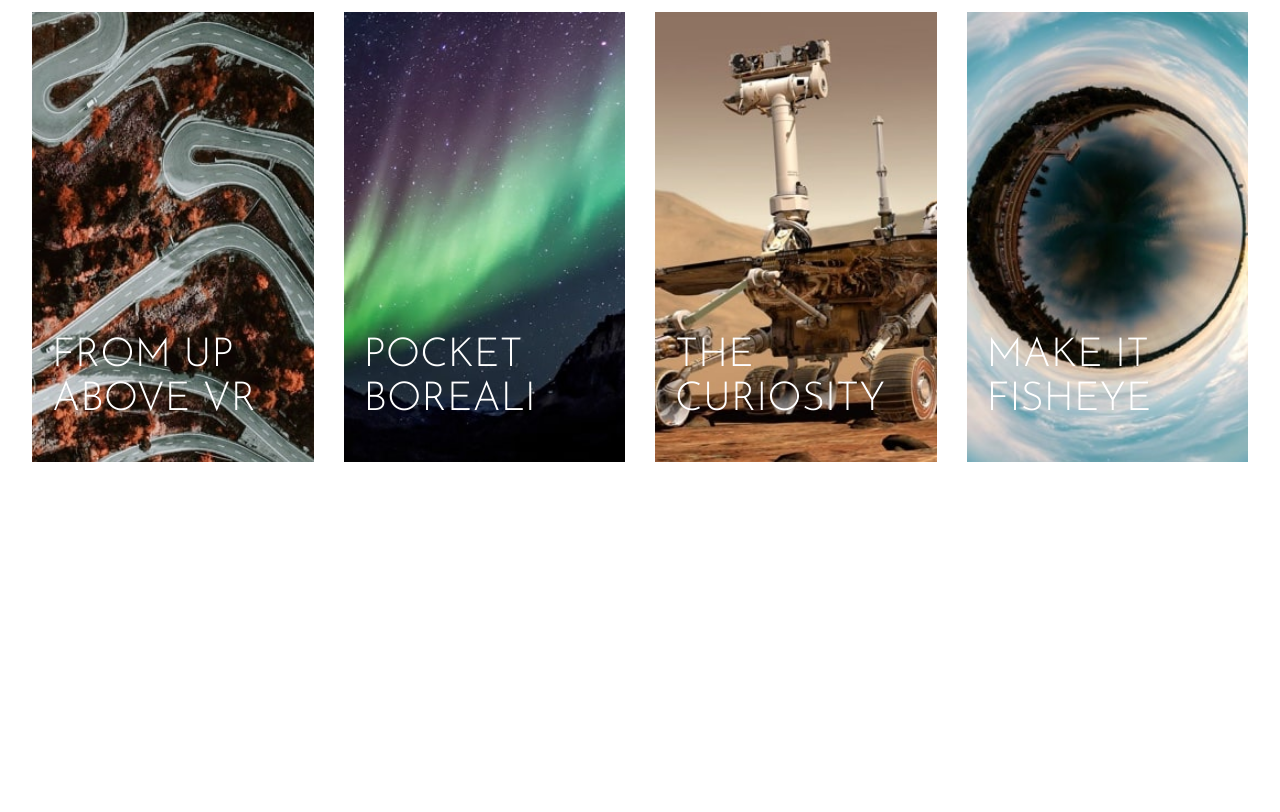
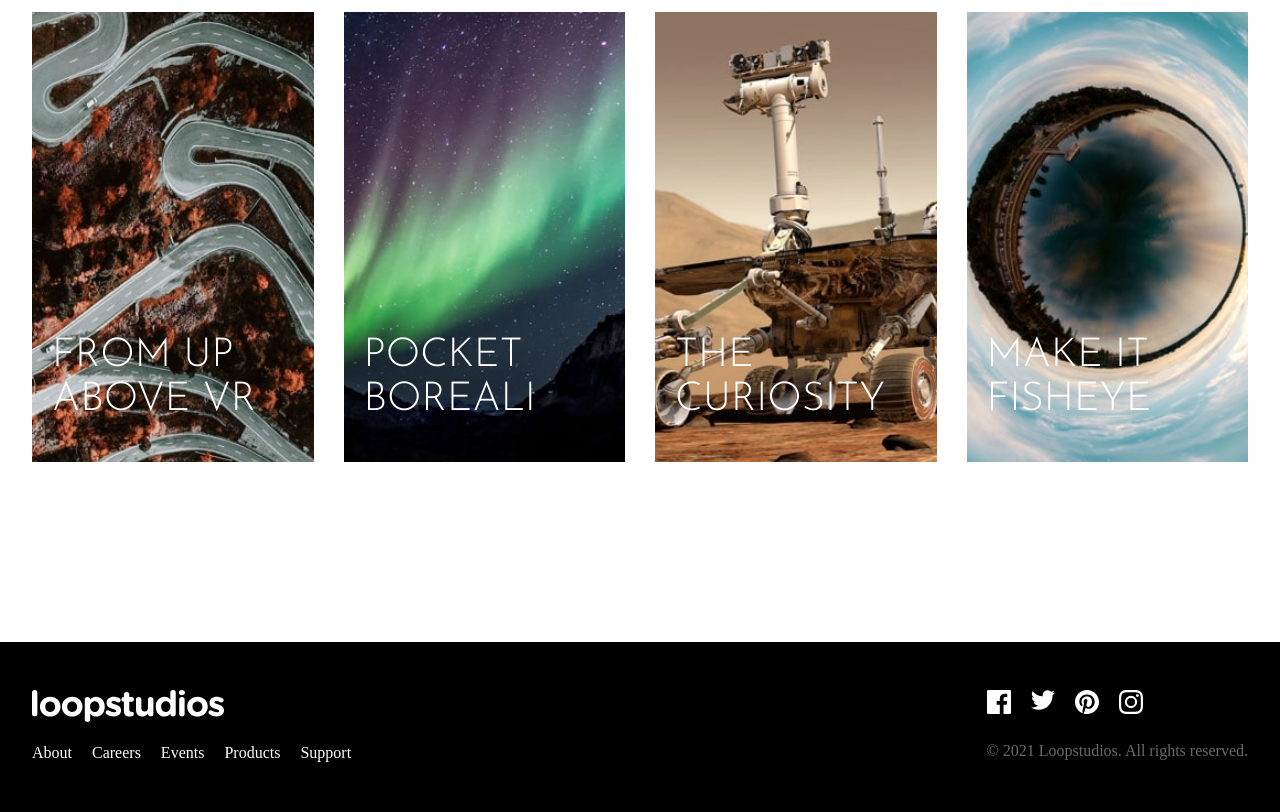
Before and after one commit to michel-amorim/LoopStudio, a plain HTML site: page index.html in a window 1280 px wide. Shown: the part 2033-2845 px from the top of the page. Before the commit the page ends 2495 px from the top, so only its background shows below. Drawn offline with Linux system fonts and the light colour scheme.

Commit message:
feat: footer dektop

```diff
--- a/index.html
+++ b/index.html
@@ -130,6 +130,52 @@
         </ul>
       </nav>
     </section>
+
+    <footer>
+      <div class="container-footer">
+        <div class="footer-colomns">
+          <div class="logo-footer">
+            <img src="/src/assets/images/logo.svg" alt="loopstudios" />
+          </div>
+          <nav>
+            <ul class="nav-flex-footer">
+              <li><a href="#">About</a></li>
+              <li><a href="#">Careers</a></li>
+              <li><a href="#">Events</a></li>
+              <li><a href="#">Products</a></li>
+              <li><a href="#">Support</a></li>
+            </ul>
+          </nav>
+        </div>
+
+        <div class="footer-colomns">
+          <nav>
+            <ul class="nav-flex-footer">
+              <li class="rede-icon-facebook">
+                <a> <img src="/src/assets/icons/icon-facebook.svg" /> </a>
+              </li>
+              <li class="rede-icon-twitter">
+                <a>
+                  <img src="/src/assets/icons/icon-twitter.svg" />
+                </a>
+              </li>
+              <li class="rede-icon-pinterest">
+                <a>
+                  <img src="/src/assets/icons/icon-pinterest.svg" />
+                </a>
+              </li>
+              <li class="rede-icon-instagram">
+                <a>
+                  <img src="/src/assets/icons/icon-instagram.svg" />
+                </a>
+              </li>
+            </ul>
+          </nav>
+
+          <p>© 2021 Loopstudios. All rights reserved.</p>
+        </div>
+      </div>
+    </footer>
   </body>
   <script src="/src/script.js"></script>
 </html>
--- a/src/css/scss/_0-variables.scss
+++ b/src/css/scss/_0-variables.scss
@@ -21,3 +21,5 @@
 // Loop
 
 $creations: curiosity deep from night soccer the pocket make;
+
+$redes: icon-facebook icon-twitter icon-pinterest icon-instagram;
--- a/src/css/scss/_2-global.scss
+++ b/src/css/scss/_2-global.scss
@@ -17,6 +17,10 @@
   @include d(m) {
     margin-bottom: 96px;
   }
+}
+
+footer {
+  background: $primary-black;
 }
 
 h1 {
--- a/src/css/scss/_3.4-creations.scss
+++ b/src/css/scss/_3.4-creations.scss
@@ -1,6 +1,7 @@
 .container-creations {
   @include max;
   padding: 0 2rem;
+  margin-bottom: 180px;
   .list {
     height: 450px;
   }
--- /dev/null
+++ b/src/css/scss/_3.5-footer.scss
@@ -0,0 +1,21 @@
+.container-footer {
+  @include max;
+  padding: 3rem 2rem;
+  display: flex;
+  justify-content: space-between;
+  .nav-flex-footer {
+    display: flex;
+    gap: 20px;
+  }
+  a {
+    color: $primary-white;
+  }
+  p {
+    color: $primary-dark-gray;
+    margin-top: 20px;
+  }
+}
+
+.logo-footer {
+  margin-bottom: 20px;
+}
--- a/src/css/scss/app.scss
+++ b/src/css/scss/app.scss
@@ -18,3 +18,4 @@
 @import "3.1-header";
 @import "3.3-interactive";
 @import "3.4-creations";
+@import "3.5-footer";
```
Also changed, not shown: src/css/app.css.
